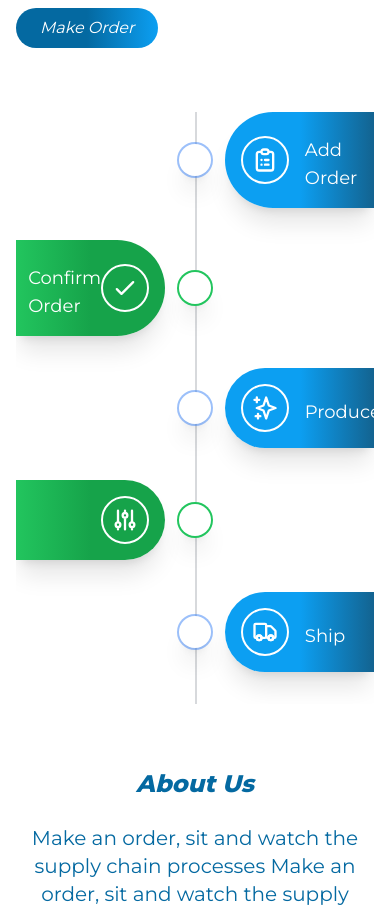
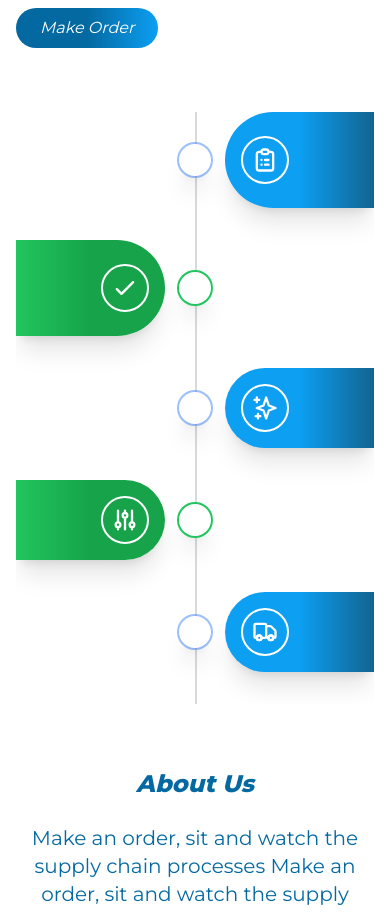
Before and after one commit to mendsalbert/schain, a Next.js app: page / in a window 390 px wide. Shown: the part 940-1852 px from the top of the page. Built offline with nearby package versions, Linux system fonts and the light colour scheme.

Commit message:
schain ui

```diff
--- a/pages/index.tsx
+++ b/pages/index.tsx
@@ -86,7 +86,7 @@ const Index = (props: Props) => {
                   <div className="border-2 border-white p-2  rounded-full w-max h-max">
                     <ClipboardListIcon className="h-7 md:h-9" />
                   </div>
-                  <h3 className="mt-2 w-full text-white text-lg md:text-xl">
+                  <h3 className="mt-2 w-full opacity-0 text-white text-lg md:text-xl md:opacity-100">
                     Add Order
                   </h3>
                 </div>
@@ -111,7 +111,7 @@ const Index = (props: Props) => {
                     <CheckIcon className="h-7 md:h-9" />
                   </div>
 
-                  <h3 className="mt-2 w-full text-white text-lg md:text-xl">
+                  <h3 className="mt-2 w-full opacity-0 text-white text-lg md:text-xl md:opacity-100">
                     Confirm Order
                   </h3>
                 </div>
@@ -135,7 +135,7 @@ const Index = (props: Props) => {
                   <div className="border-2 border-white p-2 rounded-full w-max h-max">
                     <SparklesIcon className="h-7 md:h-9" />
                   </div>
-                  <h3 className="mt-2 w-full  text-white  text-lg md:text-xl">
+                  <h3 className="mt-2 w-full opacity-0 text-white text-lg md:text-xl md:opacity-100">
                     Produce
                   </h3>
                 </div>
@@ -185,7 +185,7 @@ const Index = (props: Props) => {
                   <div className="border-2 border-white p-2 rounded-full w-max h-max">
                     <TruckIcon className="h-7 md:h-9" />
                   </div>
-                  <h3 className="mt-2 w-full text-white text-lg md:text-xl">
+                  <h3 className="mt-2 w-full opacity-0 text-white text-lg md:text-xl md:opacity-100">
                     Ship
                   </h3>
                 </div>
```
